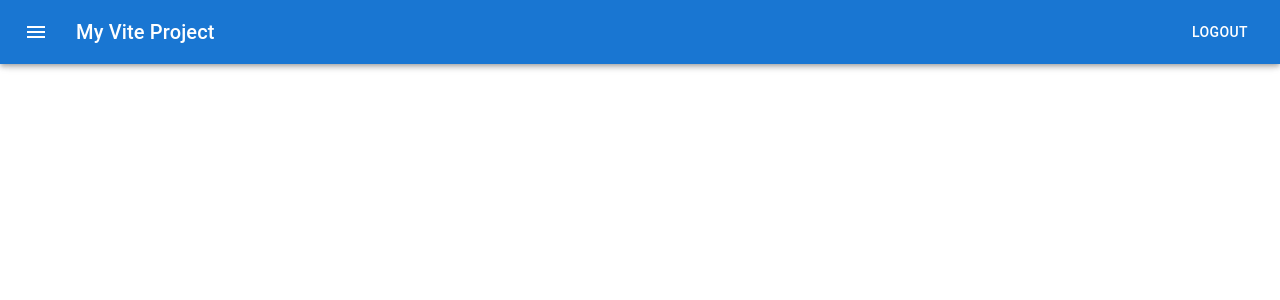
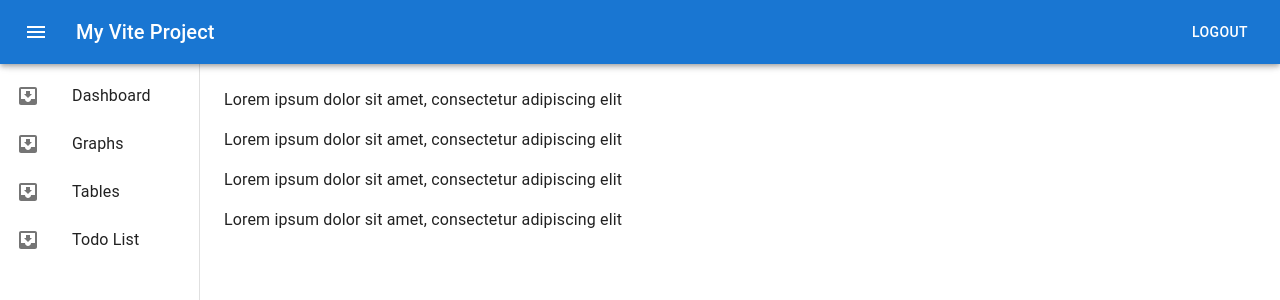
Before and after one commit to shiv-choudhury/everything-ui, a React (Vite) app: page / in a window 1280 px wide. Shown: the top 300 px of the page. Built offline with nearby package versions, Linux system fonts and the light colour scheme.

Commit message:
UI- Add side menu, Dashboard and some minor improvements

```diff
--- a/src/App.scss
+++ b/src/App.scss
@@ -1,9 +1,9 @@
-#root {
-  /* max-width: 1280px; */
-  /* margin: 0 auto; */
-  /* padding: 2rem; */
-  /* text-align: center; */
-}
+// #root {
+/* max-width: 1280px; */
+/* margin: 0 auto; */
+/* padding: 2rem; */
+/* text-align: center; */
+// }
 
 .logo {
   height: 6em;
--- /dev/null
+++ b/src/Components/Dashboard/Dashboard.jsx
@@ -0,0 +1,119 @@
+import InboxIcon from "@mui/icons-material/MoveToInbox";
+import {
+  Box,
+  CssBaseline,
+  Divider,
+  List,
+  ListItem,
+  ListItemButton,
+  ListItemIcon,
+  ListItemText,
+  Toolbar,
+  Typography
+} from "@mui/material";
+import MuiDrawer from "@mui/material/Drawer";
+import { styled } from "@mui/material/styles";
+import React, { useState } from "react";
+import { useNavigate } from "react-router-dom";
+import Header from "../Header";
+import DashboardContent from "./DashboardContent";
+
+const drawerWidth = 200;
+
+const openedMixin = (theme) => ({
+  width: drawerWidth,
+  transition: theme.transitions.create("width", {
+    easing: theme.transitions.easing.sharp,
+    duration: theme.transitions.duration.enteringScreen
+  }),
+  overflowX: "hidden"
+});
+
+const closedMixin = (theme) => ({
+  transition: theme.transitions.create("width", {
+    easing: theme.transitions.easing.sharp,
+    duration: theme.transitions.duration.leavingScreen
+  }),
+  overflowX: "hidden",
+  width: `calc(${theme.spacing(7)} + 1px)`,
+  [theme.breakpoints.up("sm")]: {
+    width: `calc(${theme.spacing(8)} + 1px)`
+  }
+});
+
+const Drawer = styled(MuiDrawer, {
+  shouldForwardProp: (prop) => prop !== "open"
+})(({ theme, open }) => ({
+  width: drawerWidth,
+  flexShrink: 0,
+  whiteSpace: "nowrap",
+  boxSizing: "border-box",
+  ...(open && {
+    ...openedMixin(theme),
+    "& .MuiDrawer-paper": openedMixin(theme)
+  }),
+  ...(!open && {
+    ...closedMixin(theme),
+    "& .MuiDrawer-paper": closedMixin(theme)
+  })
+}));
+
+export default function Dashboard(props) {
+  const navigate = useNavigate();
+  const [drawerState, setDrawerState] = useState(true);
+
+  const menuList = [
+    {
+      name: "Dashboard",
+      path: "/",
+      icon: <InboxIcon />
+    },
+    {
+      name: "Graphs",
+      path: "/graphs",
+      icon: <InboxIcon />
+    },
+    {
+      name: "Tables",
+      path: "/tables",
+      icon: <InboxIcon />
+    },
+    {
+      name: "Todo List",
+      path: "/todo",
+      icon: <InboxIcon />
+    }
+  ];
+
+  return (
+    <div>
+      <Box sx={{ display: "flex" }}>
+        <CssBaseline />
+        <Header setDrawerState={setDrawerState} drawerState={drawerState} />
+        <Divider />
+        <Drawer variant="permanent" open={drawerState}>
+          <Toolbar />
+          <Box>
+            <List>
+              <ListItem disablePadding sx={{ display: "block" }}>
+                {menuList.map((item) => (
+                  <ListItemButton
+                    key={item.name}
+                    onClick={() => navigate(item.path)}
+                  >
+                    <ListItemIcon>{item.icon}</ListItemIcon>
+                    <ListItemText primary={item.name} />
+                  </ListItemButton>
+                ))}
+              </ListItem>
+            </List>
+          </Box>
+        </Drawer>
+        <Box sx={{ flexGrow: 1, p: 3 }}>
+          <Toolbar />
+          <DashboardContent />
+        </Box>
+      </Box>
+    </div>
+  );
+}
--- /dev/null
+++ b/src/Components/Dashboard/DashboardContent.jsx
@@ -0,0 +1,21 @@
+import { Typography } from "@mui/material";
+import React from "react";
+
+export default function DashboardContent() {
+  return (
+    <div>
+      <Typography paragraph>
+        Lorem ipsum dolor sit amet, consectetur adipiscing elit
+      </Typography>
+      <Typography paragraph>
+        Lorem ipsum dolor sit amet, consectetur adipiscing elit
+      </Typography>
+      <Typography paragraph>
+        Lorem ipsum dolor sit amet, consectetur adipiscing elit
+      </Typography>
+      <Typography paragraph>
+        Lorem ipsum dolor sit amet, consectetur adipiscing elit
+      </Typography>
+    </div>
+  );
+}
--- /dev/null
+++ b/src/Components/Graphs/Graphs.jsx
@@ -0,0 +1,5 @@
+import React from "react";
+
+export default function Graphs() {
+  return <div>Graphs</div>;
+}
--- /dev/null
+++ b/src/Components/Header.jsx
@@ -0,0 +1,36 @@
+import { AppBar, Button, IconButton, Toolbar, Typography } from "@mui/material";
+import React from "react";
+import MenuIcon from "@mui/icons-material/Menu";
+import { useNavigate } from "react-router-dom";
+
+const Header = ({ setDrawerState, drawerState }) => {
+  const navigate = useNavigate();
+
+  return (
+    <AppBar
+      position="fixed"
+      sx={{ zIndex: (theme) => theme.zIndex.drawer + 1 }}
+    >
+      <Toolbar>
+        <IconButton
+          onClick={() => setDrawerState(!drawerState)}
+          size="large"
+          edge="start"
+          color="inherit"
+          aria-label="menu"
+          sx={{ mr: 2 }}
+        >
+          <MenuIcon />
+        </IconButton>
+        <Typography variant="h6" component="div" sx={{ flexGrow: 1 }}>
+          My Vite Project
+        </Typography>
+        <Button onClick={() => navigate("/login")} color="inherit">
+          Logout
+        </Button>
+      </Toolbar>
+    </AppBar>
+  );
+};
+
+export default Header;
--- a/src/Dashboard.jsx
+++ /dev/null
@@ -1,61 +0,0 @@
-import {
-  AppBar,
-  Button,
-  CssBaseline,
-  Drawer,
-  IconButton,
-  List,
-  ListItem,
-  Toolbar,
-  Typography
-} from "@mui/material";
-import React, { useState } from "react";
-import MenuIcon from "@mui/icons-material/Menu";
-import { useNavigate } from "react-router-dom";
-
-export default function Dashboard() {
-  const navigate = useNavigate();
-  const [drawerState, setDrawerState] = useState(false);
-
-  return (
-    <div>
-      <CssBaseline />
-      <AppBar
-        position="fixed"
-        sx={{ zIndex: (theme) => theme.zIndex.drawer + 1 }}
-      >
-        <Toolbar>
-          <IconButton
-            onClick={() => setDrawerState(!drawerState)}
-            size="large"
-            edge="start"
-            color="inherit"
-            aria-label="menu"
-            sx={{ mr: 2 }}
-          >
-            <MenuIcon />
-          </IconButton>
-          <Typography variant="h6" component="div" sx={{ flexGrow: 1 }}>
-            My Vite Project
-          </Typography>
-          <Button onClick={() => navigate("/login")} color="inherit">
-            Logout
-          </Button>
-        </Toolbar>
-      </AppBar>
-      {/* <Toolbar /> */}
-      <Drawer variant="persistent" anchor="left" open={drawerState}>
-        <Toolbar />
-        <div style={{ padding: 16, background: "#D9F0FF" }}>
-          <div style={{ padding: 16 }}>Menu</div>
-          <List>
-            <ListItem>Item1</ListItem>
-            <ListItem>Item1</ListItem>
-            <ListItem>Item1</ListItem>
-            <ListItem>Item1</ListItem>
-          </List>
-        </div>
-      </Drawer>
-    </div>
-  );
-}
--- a/src/ForgotPassword.jsx
+++ b/src/ForgotPassword.jsx
@@ -25,8 +25,10 @@ export default function ForgotPassword() {
             </Button>
           </Grid>
           <Grid item xs={12}>
-            Go back to <Link to="/signup">Signup</Link> or{" "}
-            <Link to="/login">Login</Link> page
+            <div style={{ color: "black" }}>
+              Go back to <Link to="/signup">Signup</Link> or{" "}
+              <Link to="/login">Login</Link> page
+            </div>
           </Grid>
         </Grid>
       </div>
--- a/src/Router.jsx
+++ b/src/Router.jsx
@@ -4,7 +4,8 @@ import { useNavigate, Link } from "react-router-dom";
 import Login from "./Login";
 import Signup from "./Signup";
 import ForgotPassword from "./ForgotPassword";
-import Dashboard from "./Dashboard";
+import Dashboard from "./Components/Dashboard/Dashboard";
+import Graphs from "./Components/Graphs/Graphs";
 
 export default function Router() {
   return (
@@ -15,6 +16,7 @@ export default function Router() {
       <Route path="/signup" element={<Signup />} />
       <Route path="/forgot_password" element={<ForgotPassword />} />
       <Route path="/" element={<Dashboard />} />
+      <Route path="/graphs" element={<Graphs />} />
 
       {/* </Route> */}
     </Routes>
--- a/src/Signup.jsx
+++ b/src/Signup.jsx
@@ -9,7 +9,7 @@ export default function Signup() {
       <div className="auth-card">
         <Grid container rowGap={3}>
           <Grid item xs={12}>
-            <div className="auth-title">Create An Account</div>
+            <div className="auth-title">Signup</div>
             <div className="auth-subtitle">
               Already have an account? <Link to="/login">Login</Link>
             </div>
```
Also changed, not shown: src/Login.jsx (+75 -5 lines).
